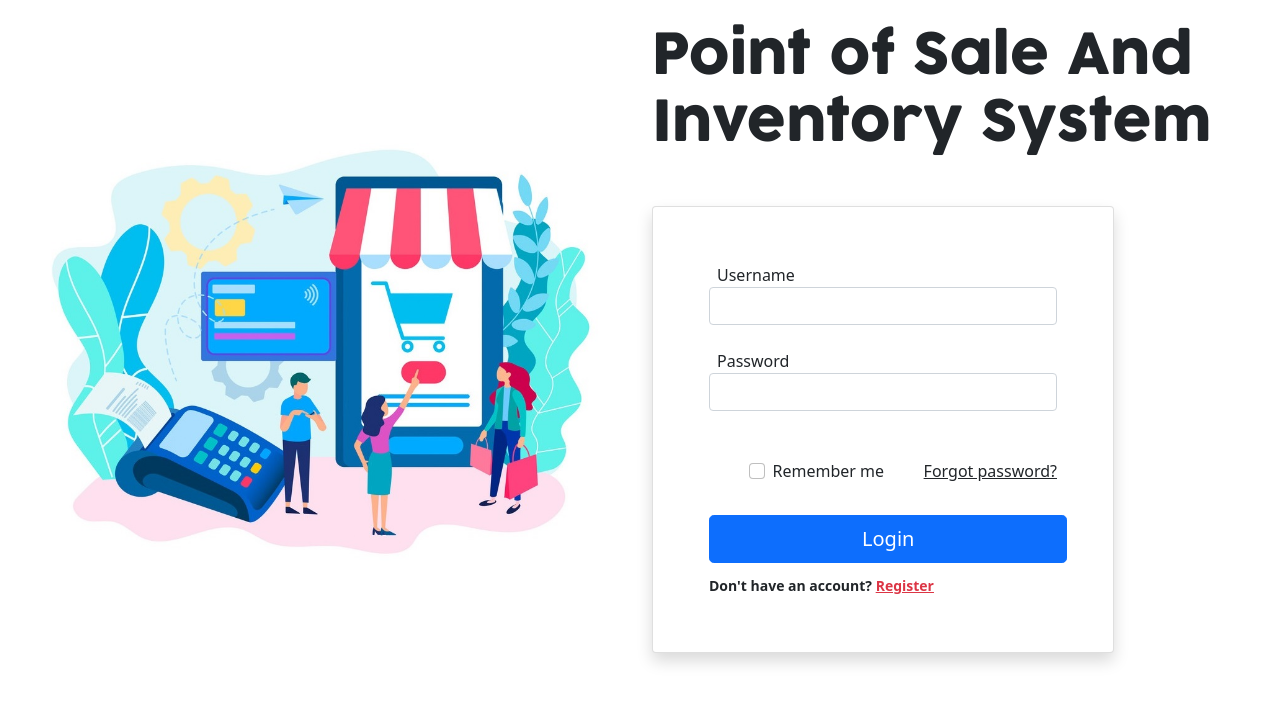
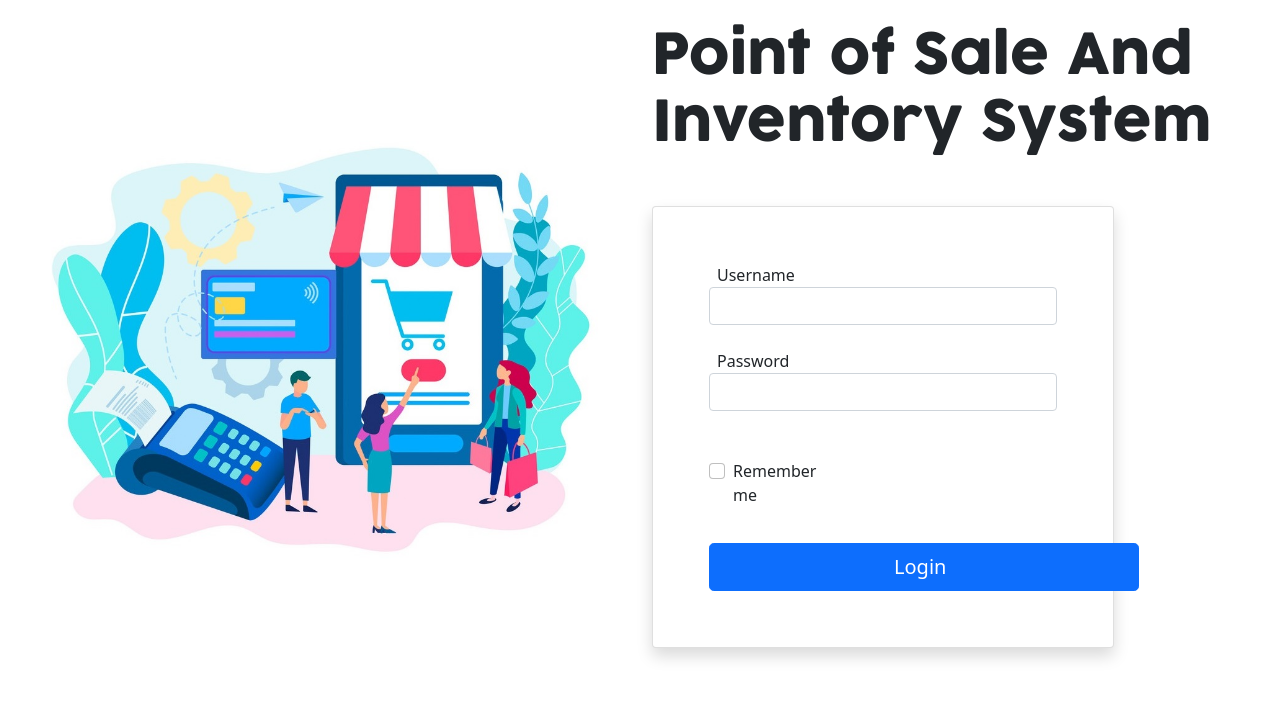
Before and after one commit to neilarthur/Point_Sale, a PHP site: page / in a window 1280 px wide. Shown: the top 703 px of the page. Run offline with PHP 8.4, Linux system fonts and the light colour scheme.

Commit message:
index fixed

```diff
--- a/index.php
+++ b/index.php
@@ -56,16 +56,16 @@
 
                 <input class="form-control" type="hidden" name="position"><br>
                   <!-- Checkbox -->
-                  <div class="form-check mb-0">
-                    <input class="form-check-input me-2" type="checkbox" value="" id="form2Example3" />
-                    <label class="form-check-label" for="form2Example3">Remember me</label>
+                  <div class="form-check mb-1">
+                    <input class="form-check-input me-1" type="checkbox" value="" id="form2Example3" />
+                    <label class="form-check-label" for="form2Example3" style="padding-right: 18.5rem;">Remember me</label>
                   </div>
-                  <a href="#!" class="text-body">Forgot password?</a>
+
                 </div>
 
                  <div class="text-center text-lg-start mt-4 pt-2">
-                  <button type="submit" class="btn btn-primary btn-lg"style="padding-left: 9.5rem; padding-right: 9.5rem;">Login</button>
-                  <p class="small fw-bold mt-2 pt-1 mb-0">Don't have an account? <a href="#!"class="link-danger">Register</a></p>
+                  <button type="submit" class="btn btn-primary btn-lg"style="padding-left: 11.5rem; padding-right: 12rem;">Login</button>
+
                 </div>
 
               </form>
```
